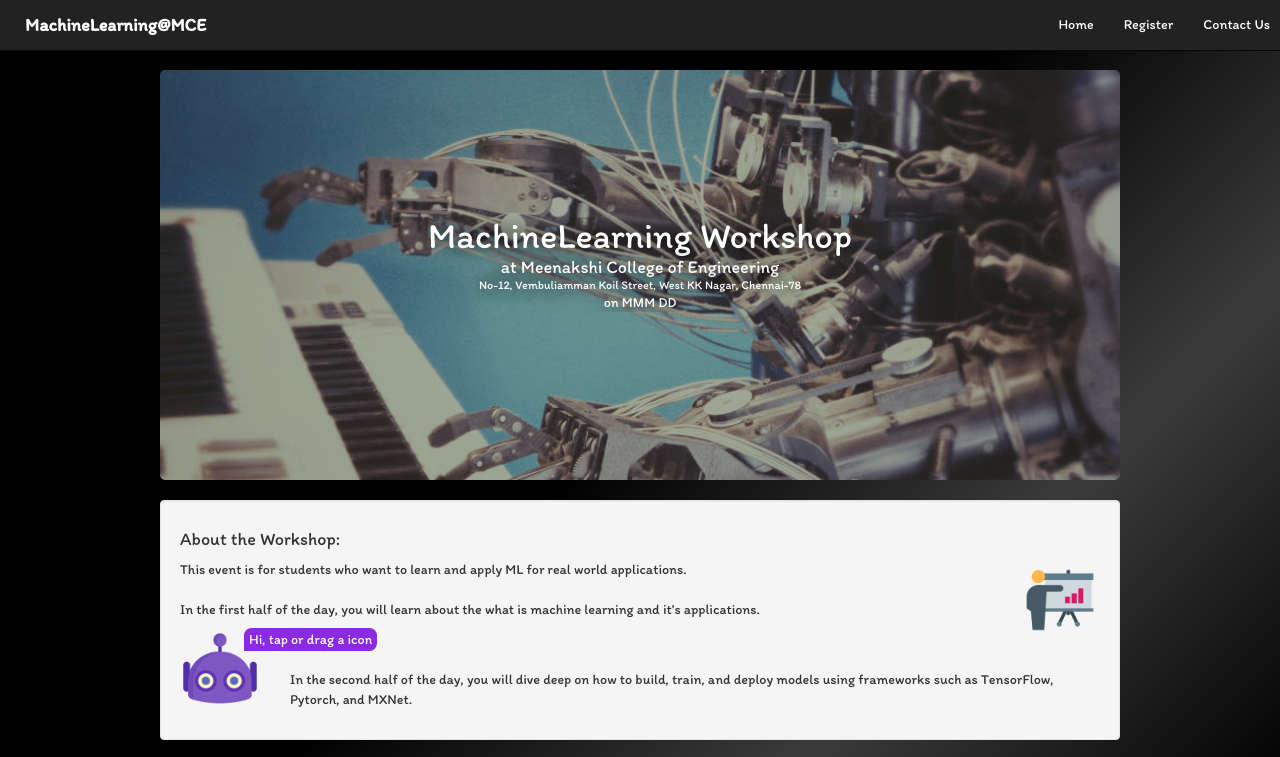
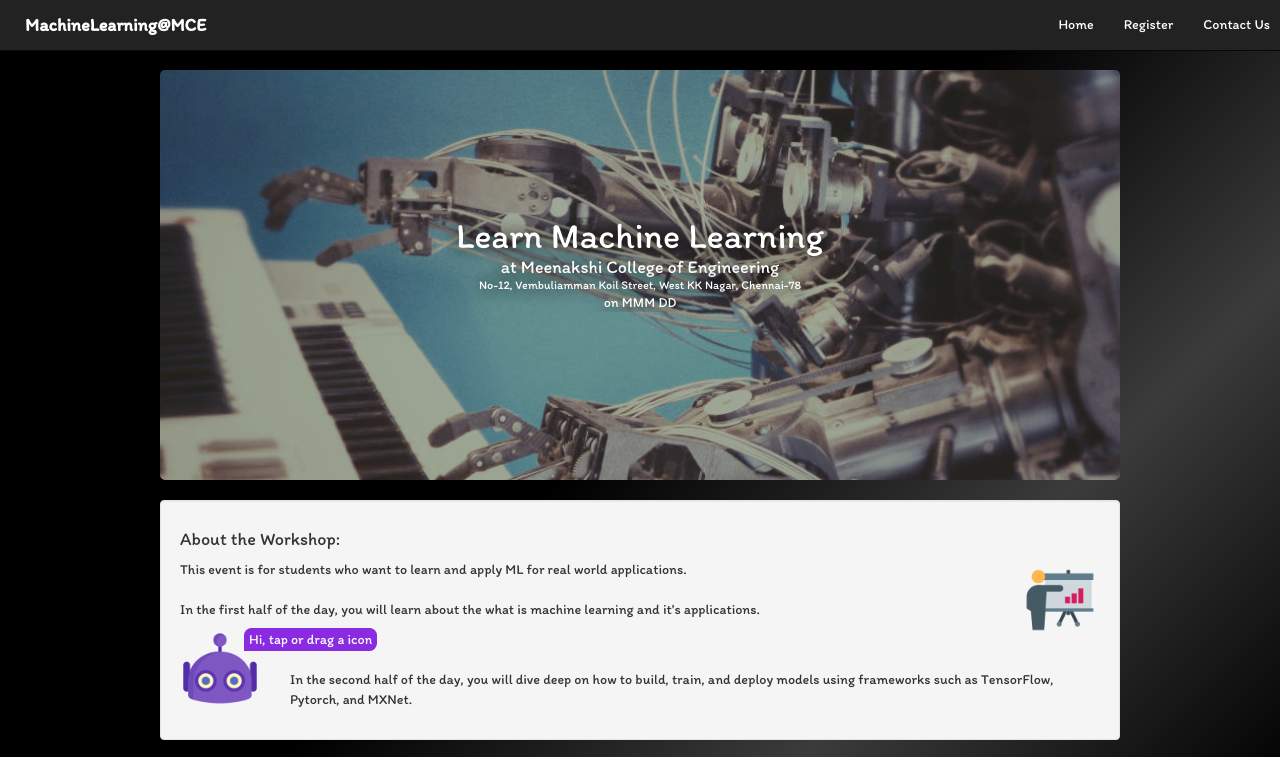
Before and after one commit to jaiselrahman/WorkshopWebsite, a plain HTML site: page index.html in a window 1280 px wide. Shown: the top 757 px of the page. Drawn offline with Linux system fonts and the light colour scheme.

Commit message:
Add typing title carousel

```diff
--- a/index.html
+++ b/index.html
@@ -13,6 +13,7 @@
     <script src="static/js/bootstrap.min.js"></script>
     <script src="static/js/animate.min.js"></script>
     <script src="static/js/jquery.ui.touch-punch.min.js"></script>
+    <script src="static/js/main.js"></script>
     <script>
 
         $(function () {
@@ -51,6 +52,16 @@
                 $(".navbar-collapse").collapse('hide');
             });
 
+            $('.banner-title').ready(function () {
+                var elements = document.getElementsByClassName('txt-rotate');
+                for (var i = 0; i < elements.length; i++) {
+                    var toRotate = elements[i].getAttribute('data-rotate');
+                    var period = elements[i].getAttribute('data-period');
+                    if (toRotate) {
+                        new TxtRotate(elements[i], JSON.parse(toRotate), period);
+                    }
+                }
+            });
         });
     </script>
     <title>ML@MCE</title>
@@ -91,7 +102,9 @@
             <div class="banner row" data-animate-reverse data-animation-classes="animated popup">
                 <img src="images/banner.jpg" class="banner-img img-responsive" />
                 <div class="banner-title">
-                    <h1>MachineLearning Workshop</h1>
+                    <h1>Learn
+                        <span class="txt-rotate" data-period="500" data-rotate='[ "to teach machines to learn,", "Machine Learning"]'></span>
+                    </h1>
                     <h4>at Meenakshi College of Engineering</h4>
                     <h6>No-12, Vembuliamman Koil Street, West KK Nagar, Chennai-78</h6>
                     <h5>on MMM DD</h5>
--- a/static/css/style.css
+++ b/static/css/style.css
@@ -176,7 +176,7 @@ body {
         margin-top: -8%;
     }
     h1 {
-        font-size: 22pt;
+        font-size: 20pt;
     }
     h4 {
         font-size: 12pt;
--- /dev/null
+++ b/static/js/main.js
@@ -0,0 +1,44 @@
+var TxtRotate = function(el, toRotate, period) {
+    this.toRotate = toRotate;
+    this.el = el;
+    this.loopNum = 0;
+    this.period = parseInt(period, 10) || 1000;
+    this.txt = '';
+    this.tick();
+    this.isDeleting = false;
+  };
+
+  TxtRotate.prototype.tick = function() {
+    var i = this.loopNum;
+    var fullTxt = this.toRotate[i];
+
+    if(i == this.toRotate.length - 1) {
+      this.isDeleting = false;
+    }
+
+    if (this.isDeleting) {
+      this.txt = fullTxt.substring(0, this.txt.length - 1);
+    } else {
+      this.txt = fullTxt.substring(0, this.txt.length + 1);
+    }
+
+    this.el.innerHTML = this.txt;
+
+    var that = this;
+    var delta = 70;
+
+    if (this.isDeleting) { delta /= 1.75; }
+
+    if (!this.isDeleting && this.txt === fullTxt) {
+      delta = this.period;
+      this.isDeleting = true;
+    } else if (this.isDeleting && this.txt === '') {
+      this.isDeleting = false;
+      this.loopNum++;
+      delta = 70;
+    }
+
+    setTimeout(function() {
+      that.tick();
+    }, delta);
+  };
```
